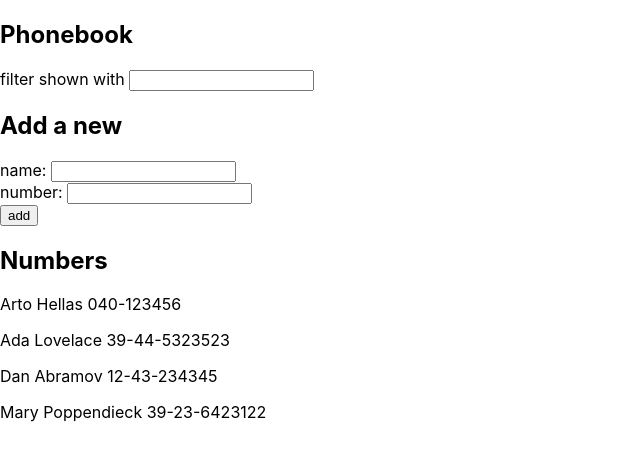
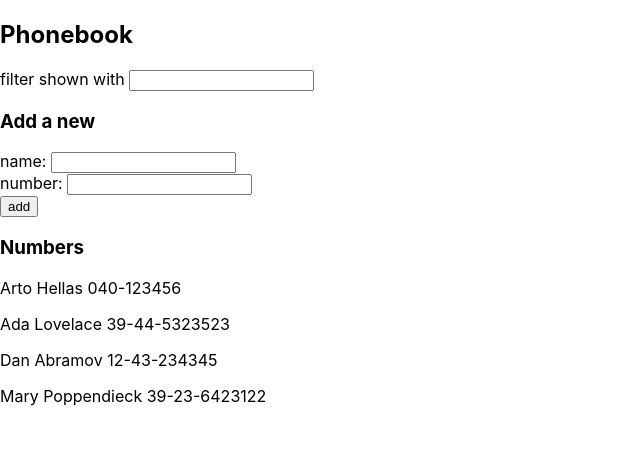
Before and after one commit to melxi/fullstack-tehtavia, a React (Create React App) app in the folder osa2/puhelinluettelo/puhelinluettelo/: page / in a window 1280 px wide. Shown: the top 460 px of the page, without its empty margins (0-640 px from the left). Built offline with nearby package versions, Linux system fonts and the light colour scheme.

Commit message:
2.10: puhelinluettelo step5

```diff
--- a/osa2/puhelinluettelo/puhelinluettelo/src/App.js
+++ b/osa2/puhelinluettelo/puhelinluettelo/src/App.js
@@ -1,4 +1,7 @@
 import React, { useState } from "react";
+import Filter from "./components/Filter";
+import PersonForm from "./components/PersonForm";
+import Persons from "./components/Persons";
 
 const App = () => {
   const [persons, setPersons] = useState([
@@ -46,29 +49,17 @@ const App = () => {
   return (
     <div>
       <h2>Phonebook</h2>
-      <div>
-        filter shown with <input onChange={handleSearch} value={searchName} />
-      </div>
-      <h2>Add a new</h2>
-      <form onSubmit={handleSubmit}>
-        <div>
-          name: <input onChange={handleNameChange} value={newName} />
-        </div>
-        <div>
-          number: <input onChange={handleNumberChange} value={newNumber} />
-        </div>
-        <div>
-          <button type="submit">add</button>
-        </div>
-      </form>
-      <h2>Numbers</h2>
-      <div>
-        {filteredNames.map(person => (
-          <p key={person.name}>
-            {person.name} {person.number}
-          </p>
-        ))}
-      </div>
+      <Filter handleSearch={handleSearch} />
+      <h3>Add a new</h3>
+      <PersonForm
+        handleSubmit={handleSubmit}
+        newName={newName}
+        handleNameChange={handleNameChange}
+        newNumber={newNumber}
+        handleNumberChange={handleNumberChange}
+      />
+      <h3>Numbers</h3>
+      <Persons filteredNames={filteredNames} />
     </div>
   );
 };
--- /dev/null
+++ b/osa2/puhelinluettelo/puhelinluettelo/src/components/Filter.js
@@ -0,0 +1,11 @@
+import React from "react";
+
+const SearchInput = ({ searchName, handleSearch }) => {
+  return (
+    <div>
+      filter shown with <input onChange={handleSearch} value={searchName} />
+    </div>
+  );
+};
+
+export default SearchInput;
--- /dev/null
+++ b/osa2/puhelinluettelo/puhelinluettelo/src/components/PersonForm.js
@@ -0,0 +1,29 @@
+import React from "react";
+
+const AddInput = props => {
+  const {
+    handleSubmit,
+    newName,
+    handleNameChange,
+    newNumber,
+    handleNumberChange
+  } = props;
+
+  return (
+    <div>
+      <form onSubmit={handleSubmit}>
+        <div>
+          name: <input onChange={handleNameChange} value={newName} />
+        </div>
+        <div>
+          number: <input onChange={handleNumberChange} value={newNumber} />
+        </div>
+        <div>
+          <button type="submit">add</button>
+        </div>
+      </form>
+    </div>
+  );
+};
+
+export default AddInput;
--- /dev/null
+++ b/osa2/puhelinluettelo/puhelinluettelo/src/components/Persons.js
@@ -0,0 +1,17 @@
+import React from "react";
+
+const Persons = ({ filteredNames }) => {
+  return (
+    <div>
+      <div>
+        {filteredNames.map(person => (
+          <p key={person.name}>
+            {person.name} {person.number}
+          </p>
+        ))}
+      </div>
+    </div>
+  );
+};
+
+export default Persons;
```
